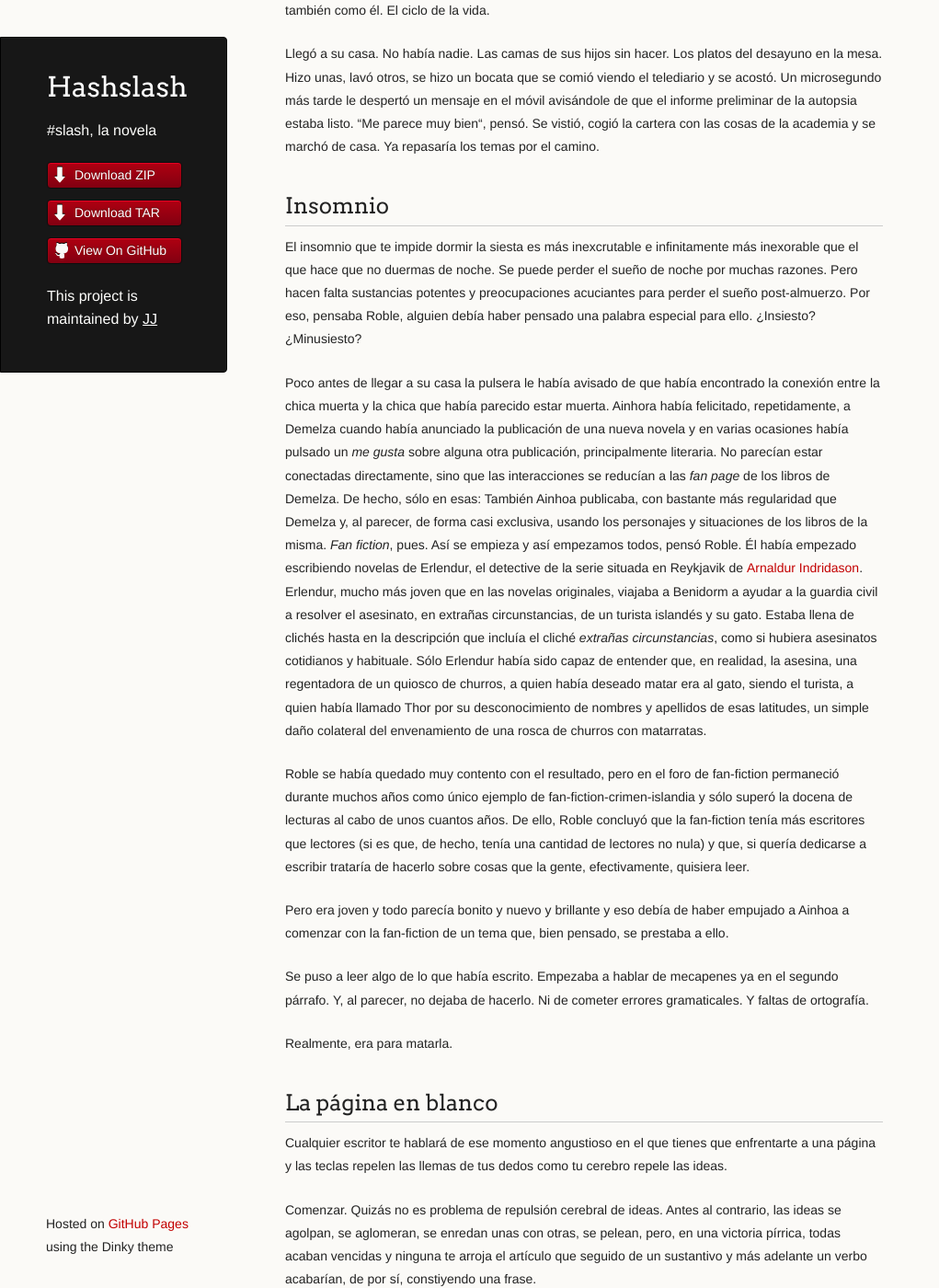
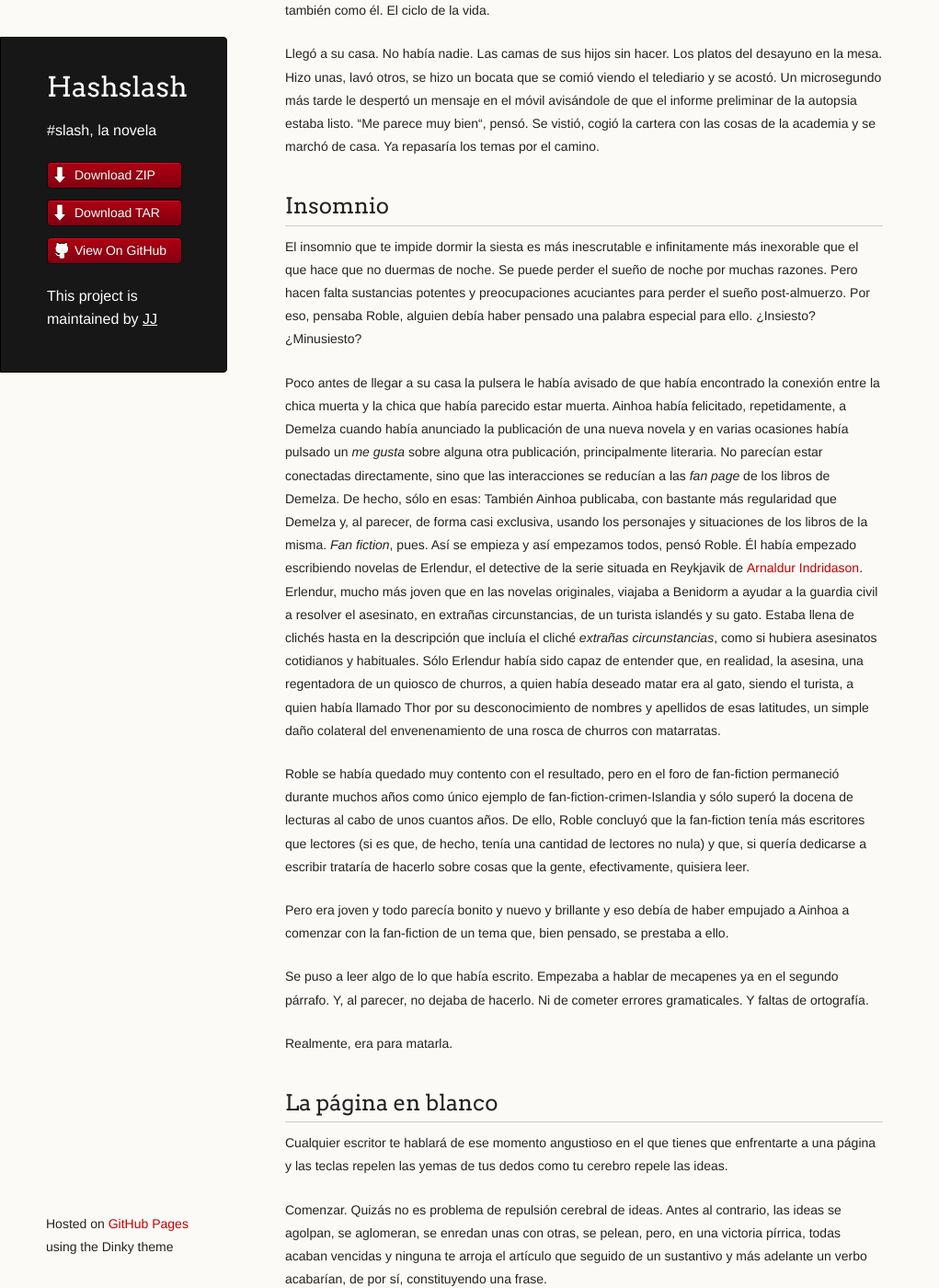
Before and after one commit to JJ/HashSlash, a Jekyll site: the page built from texto/HashSlash.md, in a window 1280 px wide and 1400 px high, scrolled down 21697 px. Shown: the whole window at 92% size, without its empty margins (0-1021 px from the left). Built offline with Jekyll 4.4.1, drawn with Linux system fonts in a browser that asks for light colours; some of the changed text lies outside the part shown.

Commit message:
Sync texto/HashSlash.md from master to gh-pages

```diff
--- a/texto/HashSlash.md
+++ b/texto/HashSlash.md
@@ -987,14 +987,14 @@ de verdad. La otra, sólo *la muerta*.
 Roble miró de reojo a Tina, que apoyada en una pared, charlaba
 animadamente con Demelza. Esta, sin embargo, miraba con cierto
 nerviosismo hacia la puerta del pasillo que daba a su habitación,
-de donde procedían ruidos de frotar de plasticos, de fotos disparadas
+de donde procedían ruidos de frotar de plásticos, de fotos disparadas
 y de indicaciones monosilábicas de un miembro del equipo de
 criminalística a la otra.
 
 —Pero no la conocen.
 
 —Tina no, por nombre, la cara le suena, dice, - esta volvió la cara
-para mirarlos, al escuchar su nombre - pero Demelza no ha dicho que no, le suena una Ainoa que
+para mirarlos, al escuchar su nombre - pero Demelza no ha dicho que no, le suena una Ainhoa que
 le escribió hace tiempo, pero podría ser Aitora.
 
 —Aitora...
@@ -1130,7 +1130,7 @@ marchó de casa. Ya repasaría los temas por el camino.
 
 ## Insomnio
 
-El insomnio que te impide dormir la siesta es más inexcrutable e
+El insomnio que te impide dormir la siesta es más inescrutable e
 infinitamente más inexorable que el que hace que no duermas de
 noche. Se puede perder el sueño de noche por muchas razones. Pero
 hacen falta sustancias potentes y preocupaciones acuciantes para
@@ -1139,7 +1139,7 @@ haber pensado una palabra especial para ello. ¿Insiesto? ¿Minusiesto?
 
 Poco antes de llegar a su casa la pulsera le había avisado de que
 había encontrado la conexión entre la chica muerta y la chica que
-había parecido estar muerta. Ainhora había felicitado, repetidamente,
+había parecido estar muerta. Ainhoa había felicitado, repetidamente,
 a Demelza cuando había anunciado la publicación de una nueva novela y
 en varias ocasiones había pulsado un *me gusta* sobre alguna otra
 publicación, principalmente literaria. No parecían estar conectadas
@@ -1156,16 +1156,16 @@ ayudar a la guardia civil a resolver el asesinato, en extrañas
 circunstancias, de un turista islandés y su gato. Estaba llena de
 clichés hasta en la descripción que incluía el cliché *extrañas
 circunstancias*, como si hubiera asesinatos cotidianos y
-habituale. Sólo Erlendur había sido capaz de entender que, en
+habituales. Sólo Erlendur había sido capaz de entender que, en
 realidad, la asesina, una regentadora de un quiosco de churros, a
 quien había deseado matar era al gato, siendo el turista, a quien
 había llamado Thor por su desconocimiento de nombres y apellidos de
-esas latitudes, un simple daño colateral del envenamiento de una rosca
+esas latitudes, un simple daño colateral del envenenamiento de una rosca
 de churros con matarratas.
 
 Roble se había quedado muy contento con el resultado, pero en el foro
 de fan-fiction permaneció durante muchos años como único ejemplo de
-fan-fiction-crimen-islandia y sólo superó la docena de lecturas al
+fan-fiction-crimen-Islandia y sólo superó la docena de lecturas al
 cabo de unos cuantos años. De ello, Roble concluyó que la fan-fiction
 tenía más escritores que lectores (si es que, de hecho, tenía una
 cantidad de lectores no nula) y que, si quería dedicarse a escribir
@@ -1185,17 +1185,17 @@ Realmente, era para matarla.
 ## La página en blanco
 
 Cualquier escritor te hablará de ese momento angustioso en el que
-tienes que enfrentarte a una página y las teclas repelen las llemas de
+tienes que enfrentarte a una página y las teclas repelen las yemas de
 tus dedos como tu cerebro repele las ideas.
 
 Comenzar. Quizás no es problema de repulsión cerebral de ideas. Antes
 al contrario, las ideas se agolpan, se aglomeran, se enredan unas con
 otras, se pelean, pero, en una victoria pírrica, todas acaban vencidas
 y ninguna te arroja el artículo que seguido de un sustantivo y más
-adelante un verbo acabarían, de por sí, constiyendo una frase.
+adelante un verbo acabarían, de por sí, constituyendo una frase.
 
 Peor es recomenzar. Cuando, una vez terminado el trabajo, el editor, los
-primeros lectors, el querido y despreciado público, lo arrojan a la
+primeros lectores, el querido y despreciado público, lo arrojan a la
 basura y hay que empezar de nuevo.
 
 La chica no ha muerto. No la he matado, corrijo. Volvemos al principio.
```
Also changed, not shown: other parts of texto/HashSlash.md (+15 -15 lines).
